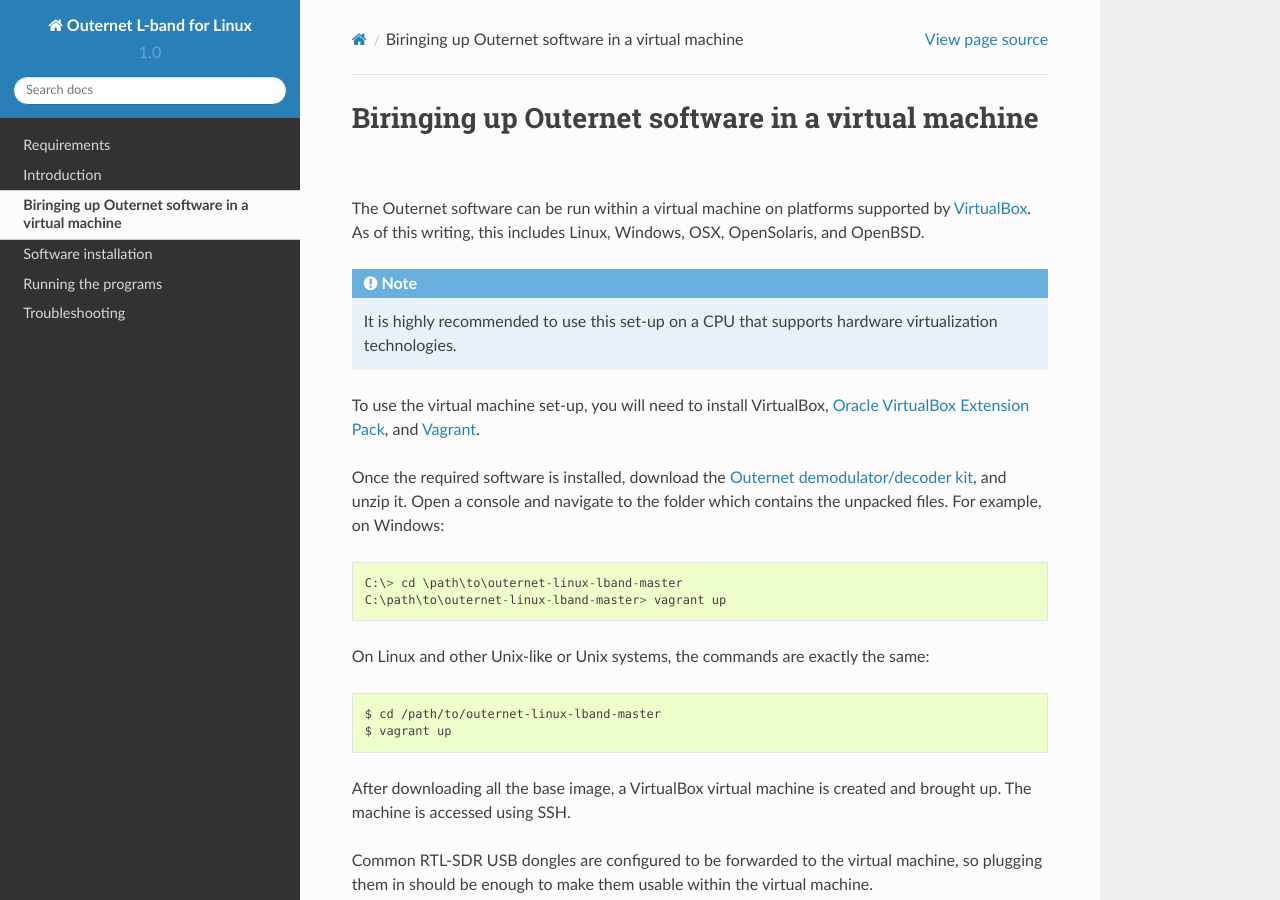
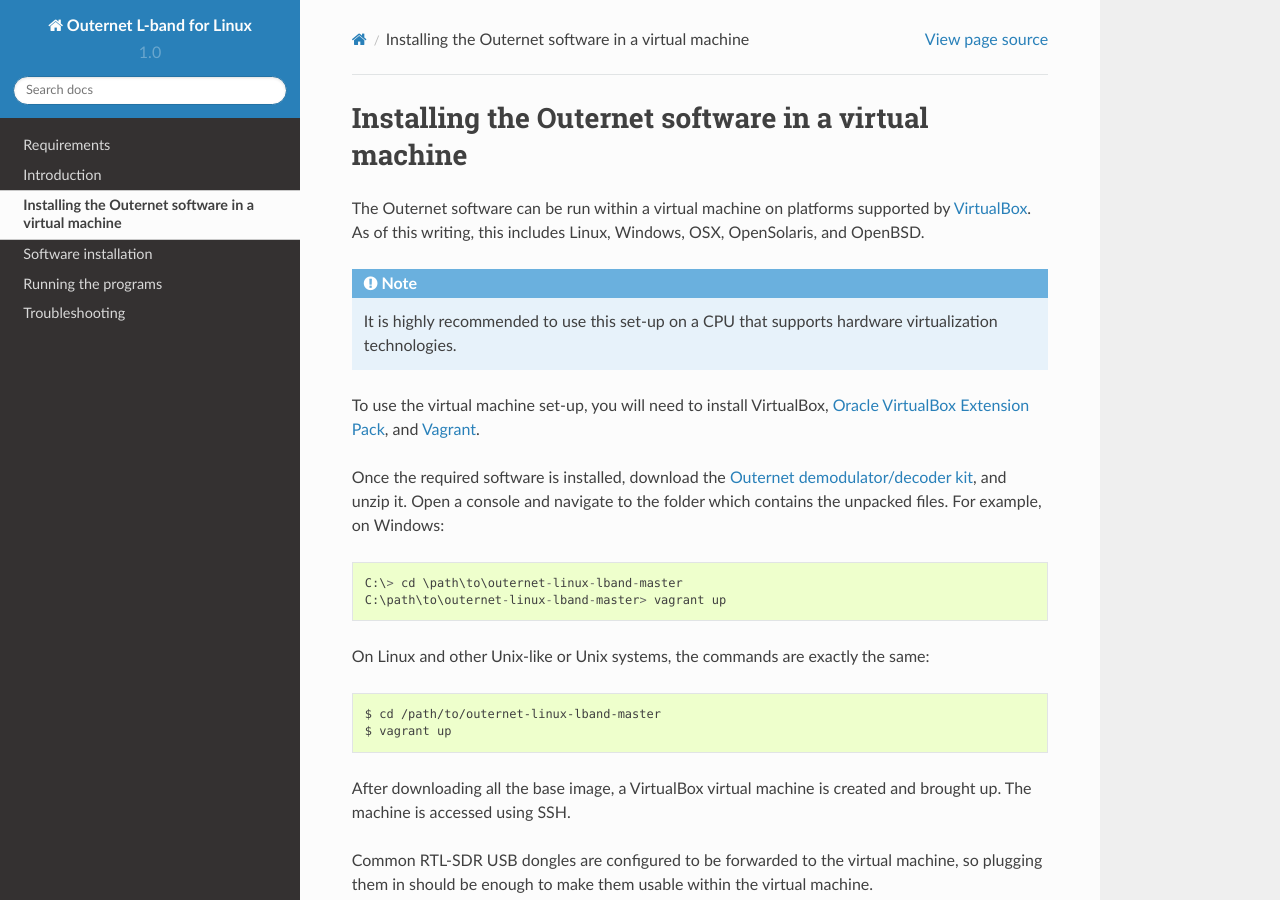
Before and after one commit to Othernet-Project/outernet-linux-lband, a Sphinx documentation site: the page built from docs/source/virtual.rst, in a window 1280 px wide and 900 px high. Built offline with Sphinx 7.4.7 and the Read the Docs theme 2.0.0, drawn with Linux system fonts in a browser that asks for light colours.

Commit message:
Fix awkward heading
Signed-off-by: Branko Vukelic <branko@outernet.is>

```diff
--- a/docs/source/virtual.rst
+++ b/docs/source/virtual.rst
@@ -1,5 +1,5 @@
-Biringing up Outernet software in a virtual machine
-===================================================
+Installing the Outernet software in a virtual machine
+=====================================================
 
 The Outernet software can be run within a virtual machine on platforms
 supported by `VirtualBox <https://virtualbox.org/>`_. As of this writing, this
```
